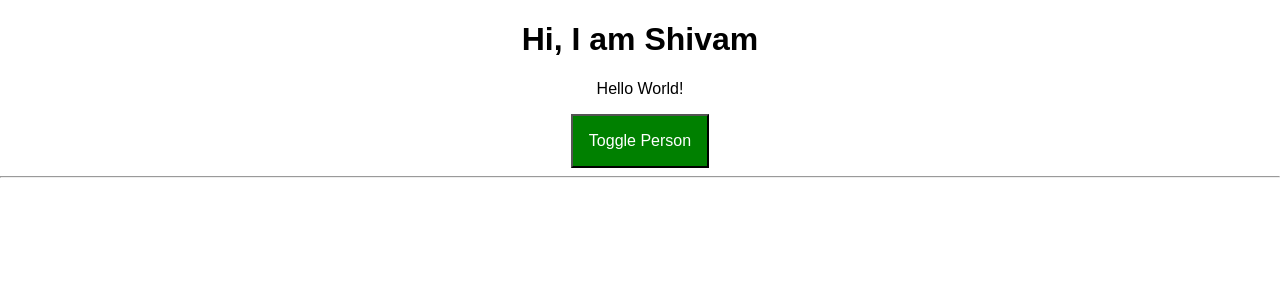
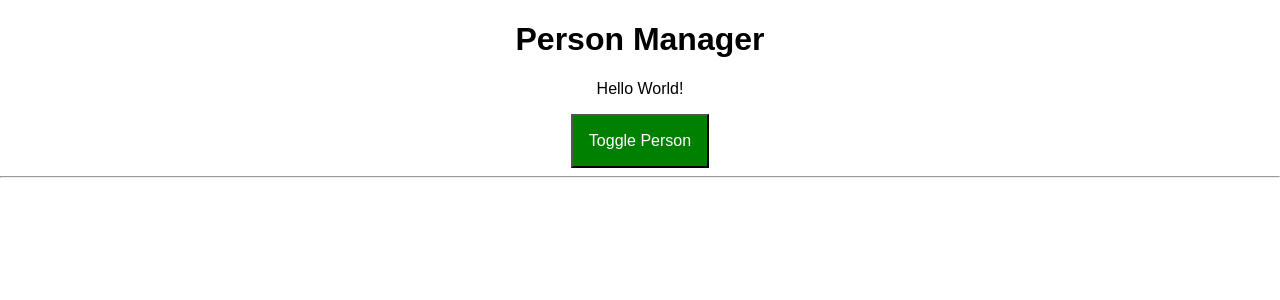
Before and after one commit to shivamanand-dev/react, a React app: page / in a window 1280 px wide. Shown: the top 300 px of the page. Built offline with nearby package versions, Linux system fonts and the light colour scheme.

Commit message:
modified

```diff
--- a/src/components/cockpit/cockpit.js
+++ b/src/components/cockpit/cockpit.js
@@ -17,7 +17,7 @@
 
   return (
     <div className={classes.Cockpit}>
-      <h1>Hi, I am Shivam</h1>
+      <h1>{props.title}</h1>
       <p className={assignedClasses.join(" ")}>Hello World!</p>
 
       <button className={btnClasses} onClick={props.clicked}>
--- a/src/containers/App.js
+++ b/src/containers/App.js
@@ -4,14 +4,25 @@
 import Persons from "../components/Persons/Persons";
 
 class App extends Component {
+  constructor(props) {
+    super(props);
+    console.log(["[ App.js ] Constructor"]);
+  }
+
   state = {
     persons: [
       { id: "a1", name: "Shivam", age: 22 },
       { id: "a2", name: "Vipul", age: 26 },
       { id: "a3", name: "Shilpi", age: 28 }
     ],
-    otherState: "some other value"
+    otherState: "some other value",
+    showPersons: false
   };
+
+  static getDerivedStateFromProps(props, state) {
+    console.log("[ App.js ] getDerived");
+    return state;
+  }
 
   // console.log(personsState, otherState);
   deletePersonHandler = personIndex => {
@@ -42,6 +53,7 @@
   };
 
   render() {
+    console.log("[ App.js ] render");
     let persons = null;
 
     if (this.state.showPersons) {
@@ -57,6 +69,7 @@
     return (
       <div className={classes.App}>
         <Cockpit
+          title={this.props.appTitle}
           showPerson={this.state.showPersons}
           persons={this.state.persons}
           clicked={this.togglePersonHandler}
--- a/src/index.js
+++ b/src/index.js
@@ -4,5 +4,8 @@
 import App from "./containers/App";
 import registerServiceWorker from "./registerServiceWorker";
 
-ReactDOM.render(<App />, document.getElementById("root"));
+ReactDOM.render(
+  <App appTitle="Person Manager" />,
+  document.getElementById("root")
+);
 registerServiceWorker();
```
